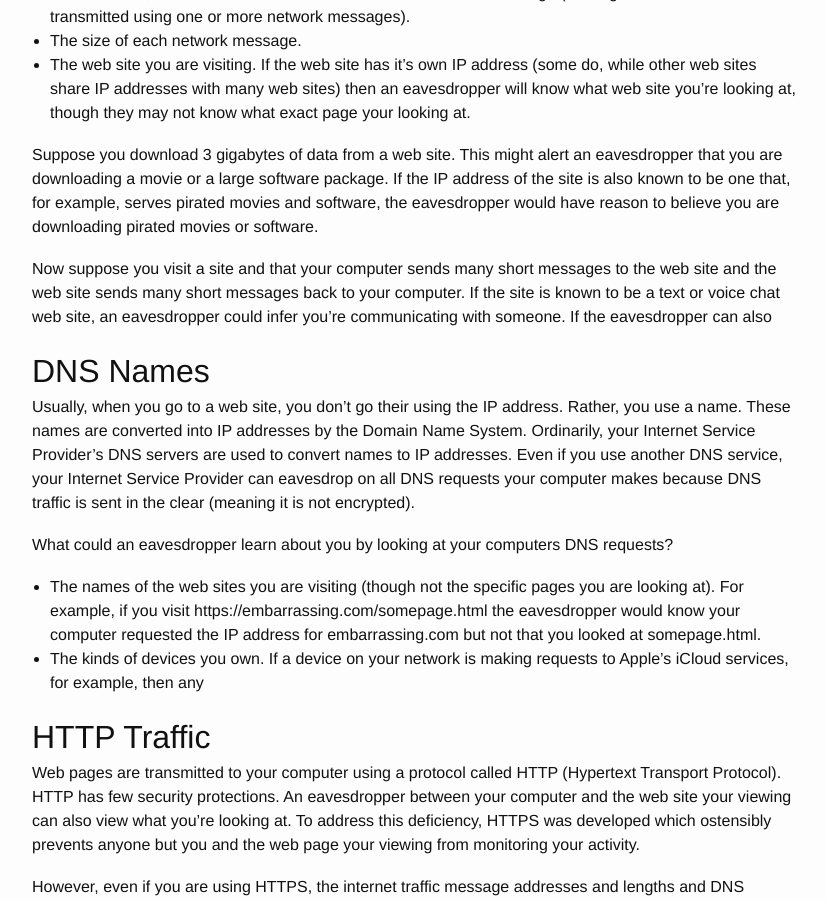
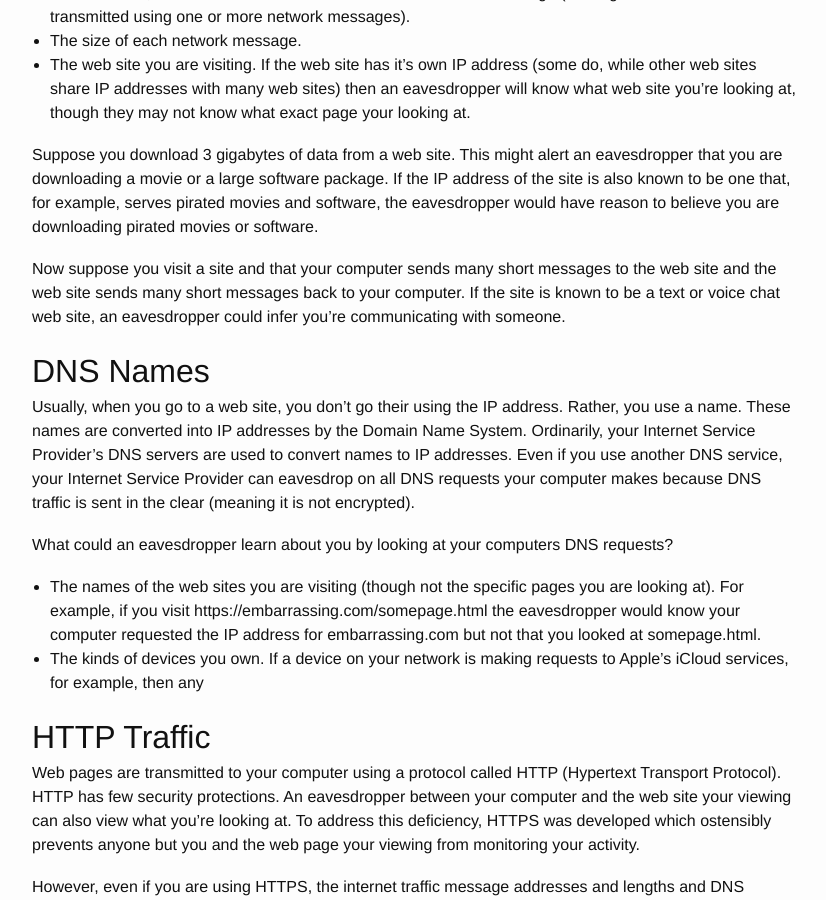
Before and after one commit to drichardson/dougrichardson.us, a Jekyll site: the page built from site/_posts/2015-12-28-internet_surveillance.markdown, in a window 1280 px wide and 900 px high, scrolled down 681 px. Shown: the whole window, without its empty margins (226-1052 px from the left). Built offline with Jekyll 4.4.1, drawn with Linux system fonts in a browser that asks for light colours.

Commit message:
remove unfinished sentance

```diff
--- a/site/_posts/2015-12-28-internet_surveillance.markdown
+++ b/site/_posts/2015-12-28-internet_surveillance.markdown
@@ -36,8 +36,7 @@ to believe you are downloading pirated movies or software.
 
 Now suppose you visit a site and that your computer sends many short messages to the web site and the
 web site sends many short messages back to your computer. If the site is known to be a text or voice
-chat web site, an eavesdropper could infer you're communicating with someone. If the eavesdropper can also
-
+chat web site, an eavesdropper could infer you're communicating with someone.
 
 # DNS Names
 Usually, when you go to a web site, you don't go their using the IP address. Rather, you use
```
